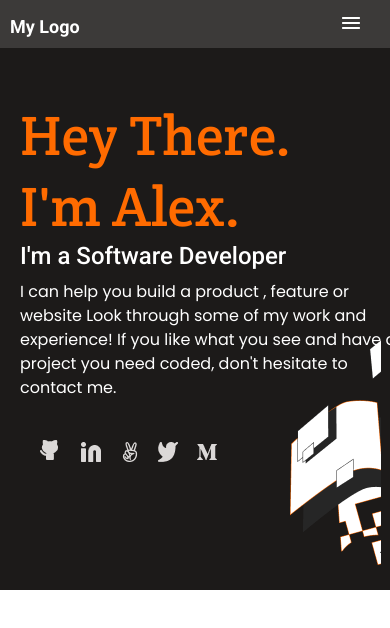
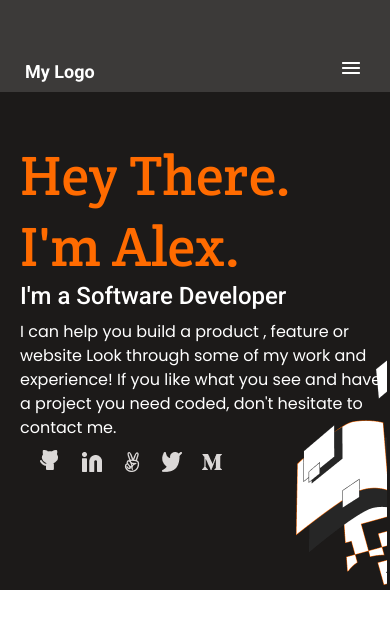
Before and after one commit to meryemsanem/myportfolio, a website: page index.html in a window 390 px wide. Drawn offline with Linux system fonts and the light colour scheme.

Commit message:
Updated style.css file.

```diff
--- a/style.css
+++ b/style.css
@@ -16,7 +16,7 @@
   .nav-top {
     display: flex;
     background-color: #3c3a39;
-    height: 48px;
+    height: 92px;
     width: 100%;
     justify-content: space-between;
     position: absolute;
@@ -33,8 +33,8 @@
     font-weight: 700;
     line-height: 24px;
     max-width: fit-content;
-    margin-top: 15px;
-    margin-left: 10px;
+    margin-top: 60px;
+    margin-left: 25px;
   }
 
   .union {
@@ -45,7 +45,7 @@
     margin-right: 30px;
     align-items: center;
     justify-content: center;
-    margin-top: 15px;
+    margin-top: 60px;
   }
 
   .headline {
@@ -64,9 +64,10 @@
     font-weight: 520;
     width: 100%;
     height: 124px;
-    margin-top: 100px;
+    margin-top: 140px;
     position: absolute;
     margin-left: 20px;
+    max-width: fit-content;
   }
 
   .text2 {
@@ -76,17 +77,18 @@
     font-weight: 450;
     line-height: 32px;
     text-align: left;
-    margin-top: 240px;
+    margin-top: 280px;
     position: absolute;
     margin-left: 20px;
     width: 100%;
+    max-width: fit-content;
   }
 
   .text3 {
     text-align: left;
     color: white;
     position: absolute;
-    margin-top: 280px;
+    margin-top: 320px;
     margin-left: 20px;
     width: 100%;
     font-family: "Poppins", serif;
@@ -94,13 +96,14 @@
     line-height: 24px;
     font-weight: 400;
     height: 123px;
-
+    max-width: fit-content;
   }
 
   .icons {
     justify-content: space-between;
     display: flex;
     padding-left: 40px;
+    margin-top: 450px;
   }
 
   .icon1 {
@@ -144,10 +147,10 @@
   .illustration {
     width: 100%;
     height: 385px;
-    margin-top: 205px;
+    margin-top: 225px;
     background-image: url('Illustration.png');
     background-repeat: no-repeat;
-    max-width: 156px;
+    max-width: 150px;
   }
 
   ul {
```
